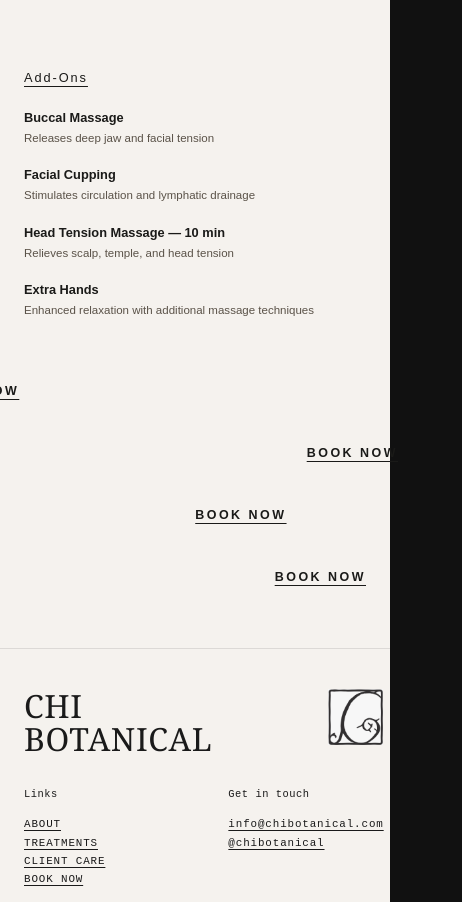
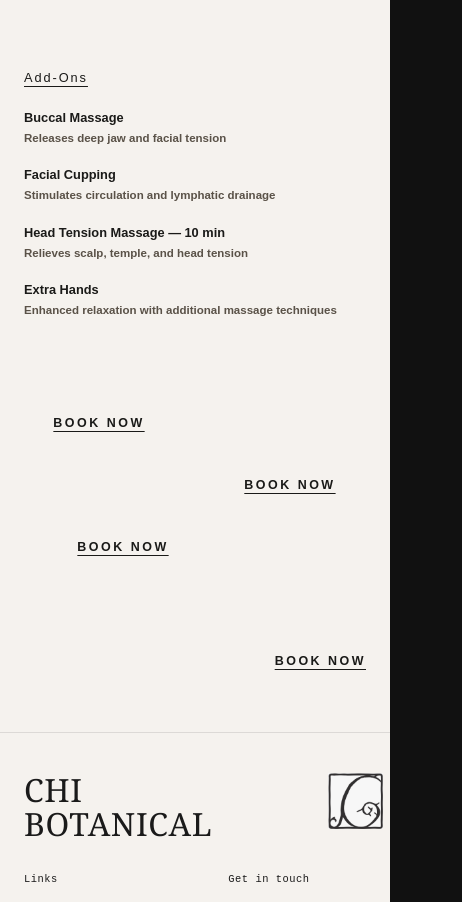
Before and after one commit to dubemo6/chi-botanicals, a Next.js app: page /treatments in a window 390 px wide. Shown: the part 2960-3862 px from the top of the page, 462 px wide, since content can reach past the window. Built offline with nearby package versions, Linux system fonts and the light colour scheme; a web font is replaced by a local one.

Commit message:
changes made to improve the responsiveness

```diff
--- a/components/AddOnsSection.module.css
+++ b/components/AddOnsSection.module.css
@@ -50,7 +50,7 @@
 .name {
   font-family: var(--font-mono);
   font-size: 0.86rem;
-  font-weight: 550;
+  font-weight: 585;
   color: #1a1a18;
   margin: 0;
   line-height: 1.4;
@@ -59,7 +59,7 @@
 .desc {
   font-family: var(--font-mono);
   font-size: 0.83rem;
-  font-weight: 530;
+  font-weight: 580;
   color: #5a5248;
   margin: 0;
   line-height: 1.5;
@@ -151,8 +151,10 @@
     width: 100%;
   }
 
-  .name { font-size: 0.8rem; }
-  .desc { font-size: 0.72rem; }
+  .name { font-size: 0.8rem;
+font-weight: 585;}
+  .desc { font-size: 0.72rem;
+font-weight: 595;}
 
   /* Button block below ALL text items */
   .actions {
@@ -171,10 +173,10 @@
     align-items: center;
   }
 
-  .actionItem:nth-child(1) { justify-content: flex-start; padding-right: 0; }
-  .actionItem:nth-child(2) { justify-content: flex-end;   padding-right: 0; }
-  .actionItem:nth-child(3) { justify-content: flex-start; padding-left: 22%; padding-right: 0; }
-  .actionItem:nth-child(4) { justify-content: flex-end;   padding-right: 0; }
+  .actionItem:nth-child(1) { justify-content: center; padding-top: 2rem;}
+.actionItem:nth-child(2) { justify-content: flex-end;margin-left: -1.9rem; }
+.actionItem:nth-child(3) { justify-content: center; margin-left: -4.5rem; padding-bottom: 3.3rem; }
+.actionItem:nth-child(4) { justify-content: flex-end; }
 
   .bookNow {
     font-size: 0.78rem;
```
